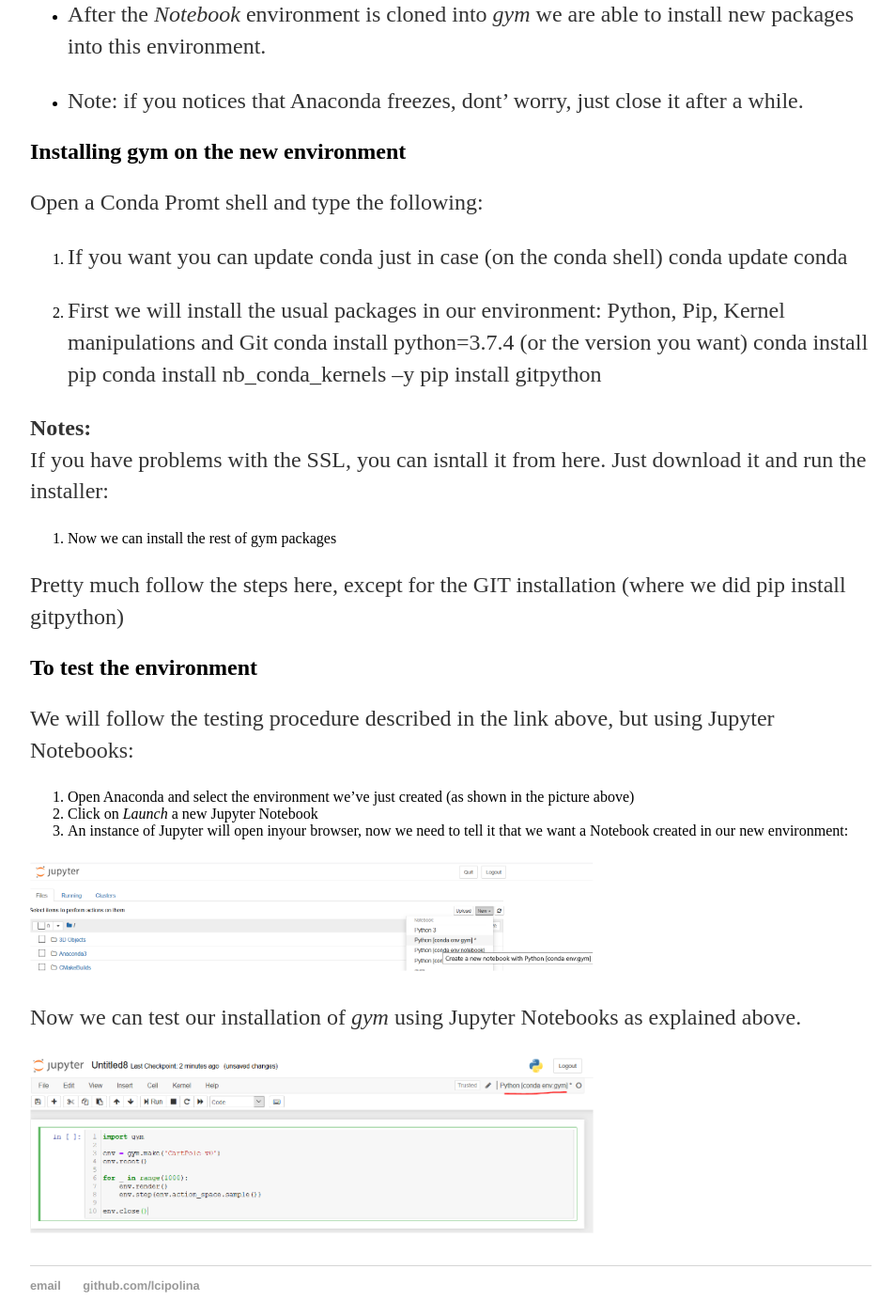
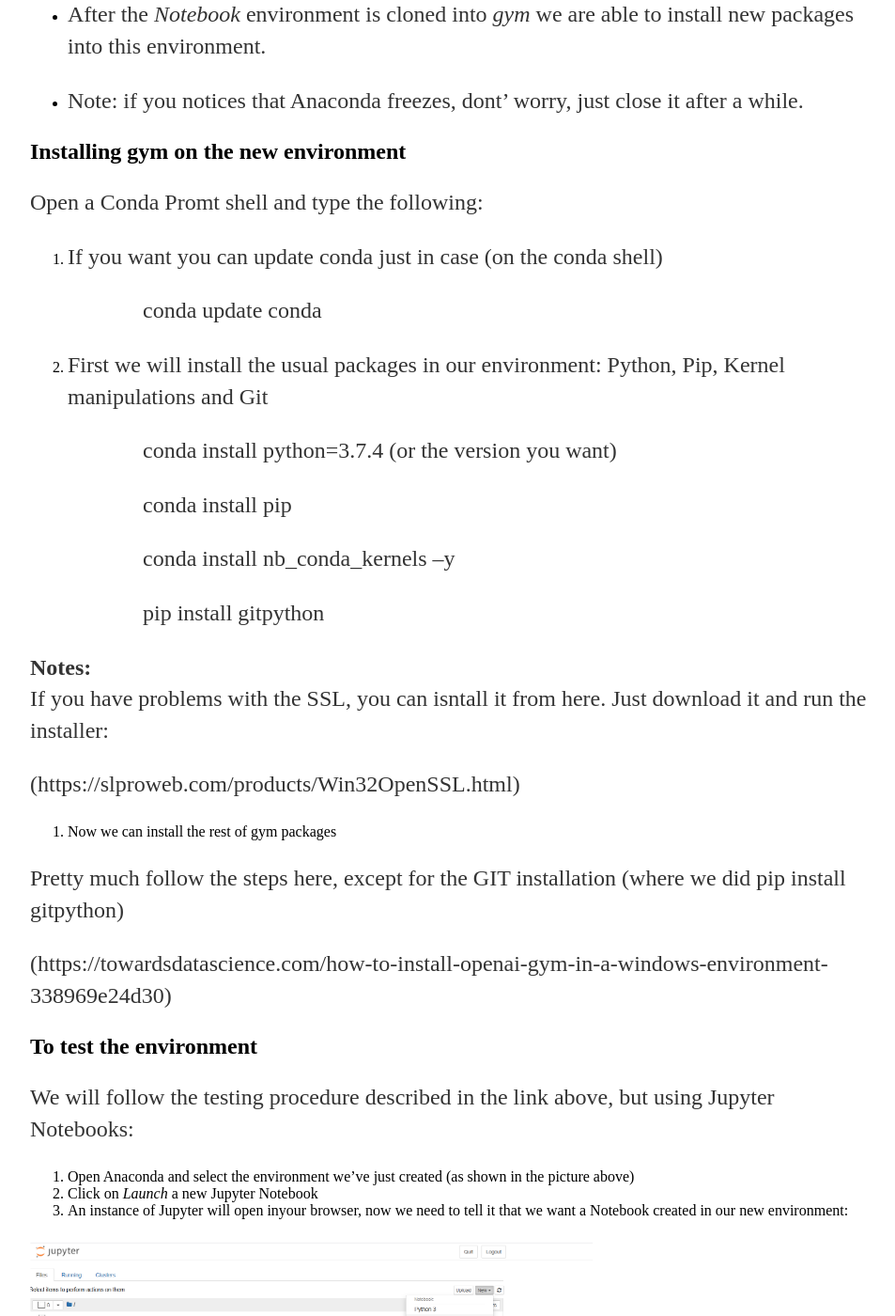
Before and after one commit to lcipolina/lcipolina.github.io, a Jekyll site: the page built from _posts/2020-01-17-Install_gym_AI_on_Windows.md, in a window 1280 px wide and 1400 px high, scrolled down 2408 px. Shown: the whole window at 94% size, without its empty margins (160-1113 px from the left). Built offline with Jekyll 4.4.1, drawn with Linux system fonts in a browser that asks for light colours; our own code applies the rules of GitHub Pages for plain Markdown files.

Commit message:
Update 2020-01-17-Install_gym_AI_on_Windows.md

```diff
--- a/_posts/2020-01-17-Install_gym_AI_on_Windows.md
+++ b/_posts/2020-01-17-Install_gym_AI_on_Windows.md
@@ -50,24 +50,29 @@
 Open a Conda Promt shell and type the following:
 
 1. If you want you can update conda just in case (on the conda shell)
-    conda update conda
+
+    >> conda update conda
 
 2. First we will install the usual packages in our environment: Python, Pip, Kernel manipulations and Git
-    conda install python=3.7.4 (or the version you want)
-    conda install pip
-    conda install nb_conda_kernels –y
-    pip install gitpython
+
+   >> conda install python=3.7.4 (or the version you want)
+
+   >>  conda install pip
+
+   >>  conda install nb_conda_kernels –y
+
+   >>  pip install gitpython
 
 **Notes:**
 If you have problems with the SSL, you can isntall it from here. Just download it and run the installer:
 
-[](https://slproweb.com/products/Win32OpenSSL.html)
+(https://slproweb.com/products/Win32OpenSSL.html)
 
 3. Now we can install the rest of gym packages
 
 Pretty much follow the steps here, except for the GIT installation (where we did pip install gitpython)
 
-[](https://towardsdatascience.com/how-to-install-openai-gym-in-a-windows-environment-338969e24d30)
+(https://towardsdatascience.com/how-to-install-openai-gym-in-a-windows-environment-338969e24d30)
 
 
 ## To test the environment
```
